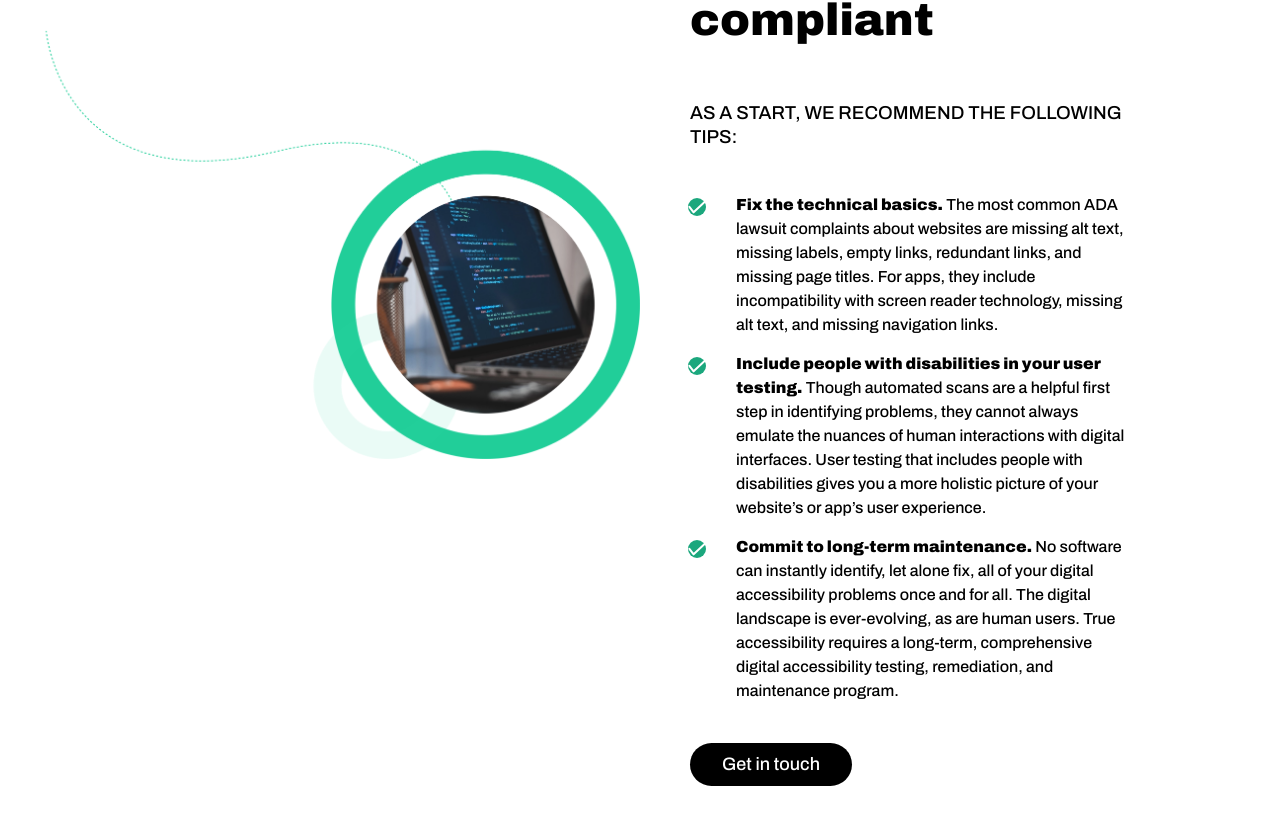
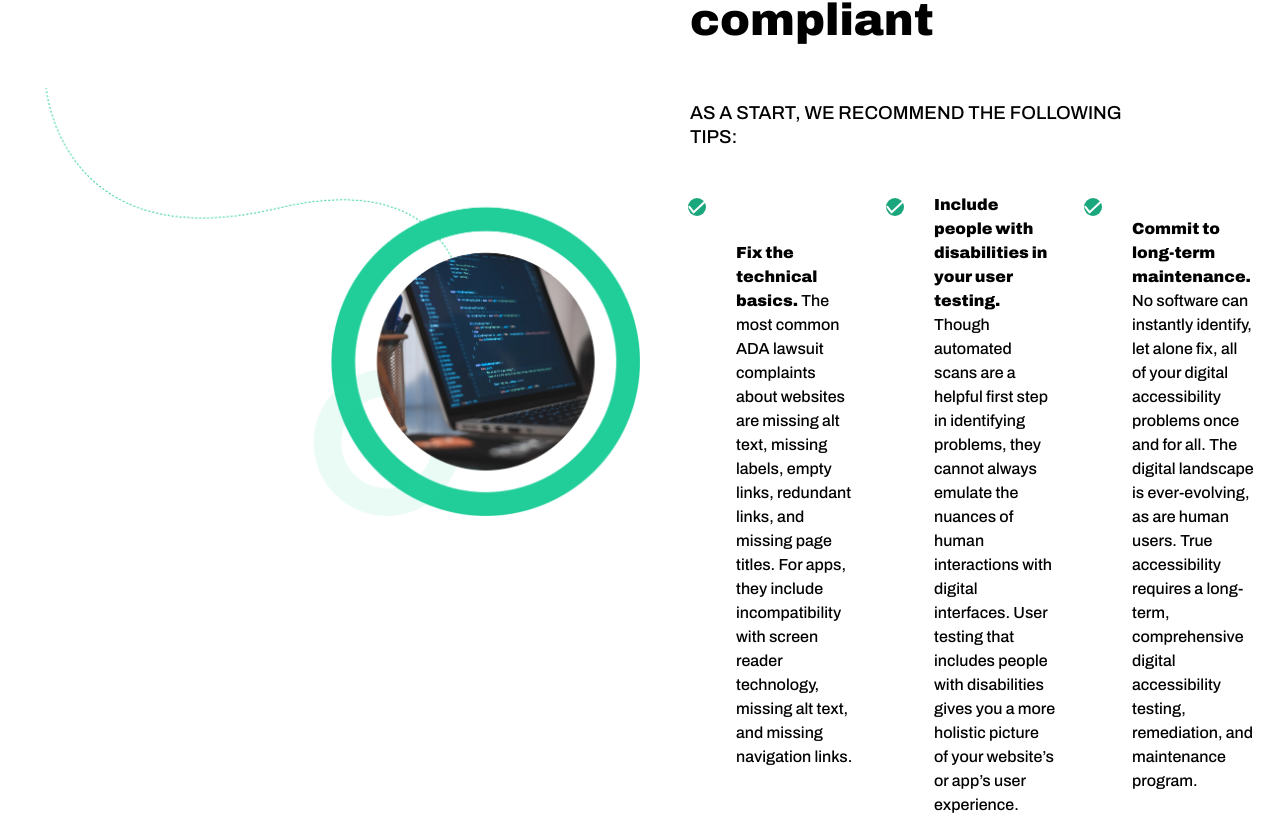
Before and after one commit to a11ysolutions/website, a React (Create React App) app: page /regulations in a window 1280 px wide. Shown: the part 2256-3080 px from the top of the page. Built offline with nearby package versions, Linux system fonts and the light colour scheme.

Commit message:
fix: add list role to div containing list-items

```diff
--- a/src/Components/StandardsRegulations/StandardRegulations.js
+++ b/src/Components/StandardsRegulations/StandardRegulations.js
@@ -106,6 +106,7 @@ function StandardRegulations() {
                         <h3 className='not-bold-h3'>AS A START, WE RECOMMEND THE FOLLOWING TIPS:</h3>
                     </BicolorTitledText>
 
+                    <div className="checked-items" role="list">
                         <CheckedItem>
                             <b>Fix the technical basics.</b> The most common ADA lawsuit complaints about websites are missing alt text,
                             missing labels, empty links, redundant links, and missing page titles. For apps, they include incompatibility
@@ -121,6 +122,7 @@ function StandardRegulations() {
                             once and for all. The digital landscape is ever-evolving, as are human users. True accessibility requires a long-term,
                             comprehensive digital accessibility testing, remediation, and maintenance program.
                         </CheckedItem>
+                    </div>
 
                     <Button onClick={scrollToContactForm}
                         className="automation"
```
Lines whose indentation alone changed are shown as unchanged.
